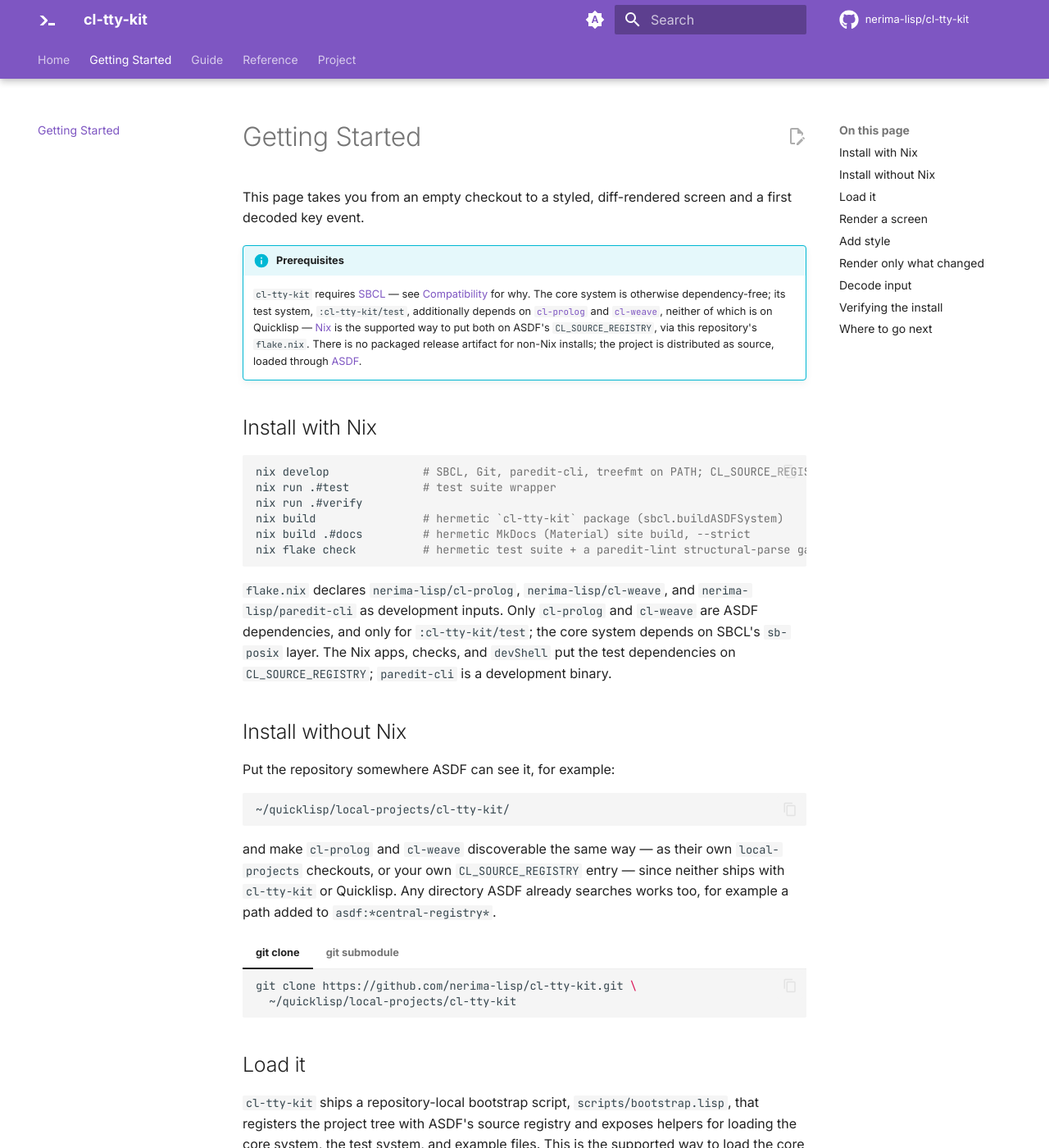
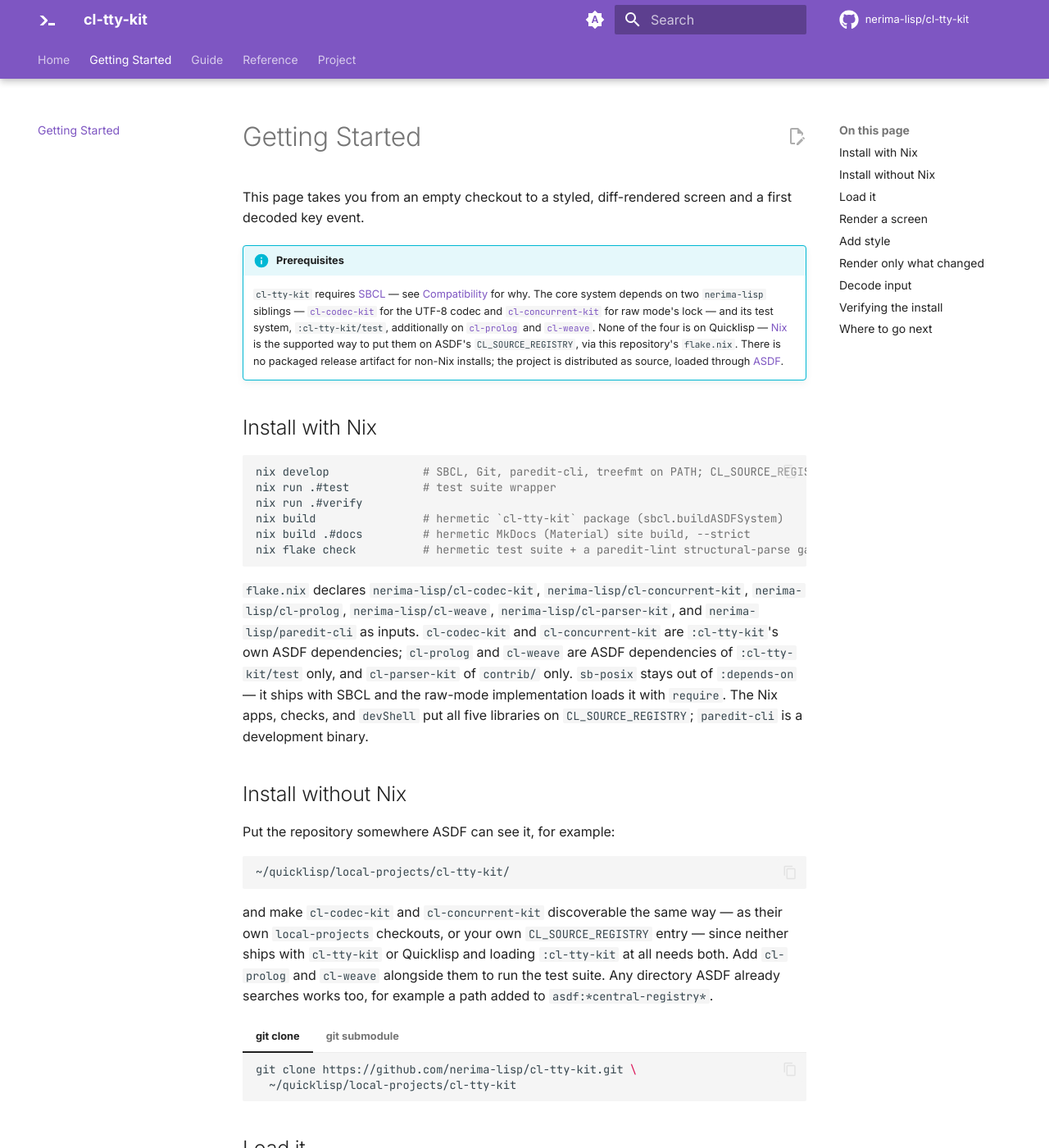
Before and after one commit to nerima-lisp/cl-tty-kit, an MkDocs documentation site: the page built from docs/src/getting-started.md, in a window 1280 px wide and 1400 px high. Shown: the whole window at 82% size. Built offline with MkDocs 1.6.1 and Material for MkDocs 9.7.7, drawn with Linux system fonts in a browser that asks for light colours; comment, search, counter and statistics services are not loaded.

Commit message:
docs: sync macro-usage and dependency policy docs with the 2026 modernization sweep
quality-gates.md, architecture.md, getting-started.md, contrib.md, and
roadmap.md documented the pre-reversal policies (macro-for-consistency is a
regression; core stays dependency-free) that this branch's defmacro sweep and
cl-concurrent-kit adoption already superseded. Bring them in line with what
the code actually does now.

````diff
--- a/docs/src/getting-started.md
+++ b/docs/src/getting-started.md
@@ -6,12 +6,16 @@ and a first decoded key event.
 !!! info "Prerequisites"
 
     `cl-tty-kit` requires [SBCL](https://www.sbcl.org/) — see
-    [Compatibility](reference/compatibility.md) for why. The core system is
-    otherwise dependency-free; its test system, `:cl-tty-kit/test`,
-    additionally depends on [`cl-prolog`](https://github.com/nerima-lisp/cl-prolog)
-    and [`cl-weave`](https://github.com/nerima-lisp/cl-weave), neither of
-    which is on Quicklisp — [Nix](https://nixos.org) is the supported way to
-    put both on ASDF's `CL_SOURCE_REGISTRY`, via this repository's
+    [Compatibility](reference/compatibility.md) for why. The core system
+    depends on two `nerima-lisp` siblings —
+    [`cl-codec-kit`](https://github.com/nerima-lisp/cl-codec-kit) for the
+    UTF-8 codec and
+    [`cl-concurrent-kit`](https://github.com/nerima-lisp/cl-concurrent-kit)
+    for raw mode's lock — and its test system, `:cl-tty-kit/test`,
+    additionally on [`cl-prolog`](https://github.com/nerima-lisp/cl-prolog)
+    and [`cl-weave`](https://github.com/nerima-lisp/cl-weave). None of the
+    four is on Quicklisp — [Nix](https://nixos.org) is the supported way to
+    put them on ASDF's `CL_SOURCE_REGISTRY`, via this repository's
     `flake.nix`. There is no packaged release artifact for non-Nix installs;
     the project is distributed as source, loaded through
     [ASDF](https://asdf.common-lisp.dev/).
@@ -27,12 +31,16 @@ nix build .#docs         # hermetic MkDocs (Material) site build, --strict
 nix flake check          # hermetic test suite + a paredit-lint structural-parse gate
 ```
 
-`flake.nix` declares `nerima-lisp/cl-prolog`, `nerima-lisp/cl-weave`, and
-`nerima-lisp/paredit-cli` as development inputs. Only `cl-prolog` and
-`cl-weave` are ASDF dependencies, and only for `:cl-tty-kit/test`; the core
-system depends on SBCL's `sb-posix` layer. The Nix apps, checks, and
-`devShell` put the test dependencies on `CL_SOURCE_REGISTRY`; `paredit-cli`
-is a development binary.
+`flake.nix` declares `nerima-lisp/cl-codec-kit`,
+`nerima-lisp/cl-concurrent-kit`, `nerima-lisp/cl-prolog`,
+`nerima-lisp/cl-weave`, `nerima-lisp/cl-parser-kit`, and
+`nerima-lisp/paredit-cli` as inputs. `cl-codec-kit` and `cl-concurrent-kit`
+are `:cl-tty-kit`'s own ASDF dependencies; `cl-prolog` and `cl-weave` are
+ASDF dependencies of `:cl-tty-kit/test` only, and `cl-parser-kit` of
+`contrib/` only. `sb-posix` stays out of `:depends-on` — it ships with SBCL
+and the raw-mode implementation loads it with `require`. The Nix apps,
+checks, and `devShell` put all five libraries on `CL_SOURCE_REGISTRY`;
+`paredit-cli` is a development binary.
 
 ## Install without Nix
 
@@ -42,10 +50,12 @@ Put the repository somewhere ASDF can see it, for example:
 ~/quicklisp/local-projects/cl-tty-kit/
 ```
 
-and make `cl-prolog` and `cl-weave` discoverable the same way — as their own
-`local-projects` checkouts, or your own `CL_SOURCE_REGISTRY` entry — since
-neither ships with `cl-tty-kit` or Quicklisp. Any directory ASDF already
-searches works too, for example a path added to `asdf:*central-registry*`.
+and make `cl-codec-kit` and `cl-concurrent-kit` discoverable the same way —
+as their own `local-projects` checkouts, or your own `CL_SOURCE_REGISTRY`
+entry — since neither ships with `cl-tty-kit` or Quicklisp and loading
+`:cl-tty-kit` at all needs both. Add `cl-prolog` and `cl-weave` alongside
+them to run the test suite. Any directory ASDF already searches works too,
+for example a path added to `asdf:*central-registry*`.
 
 === "git clone"
 
````
Also changed, not shown: docs/src/guide/contrib.md (+5 -2 lines), docs/src/project/quality-gates.md (+11 -3 lines), docs/src/project/roadmap.md (+9 -2 lines), docs/src/reference/architecture.md (+26 -15 lines).
